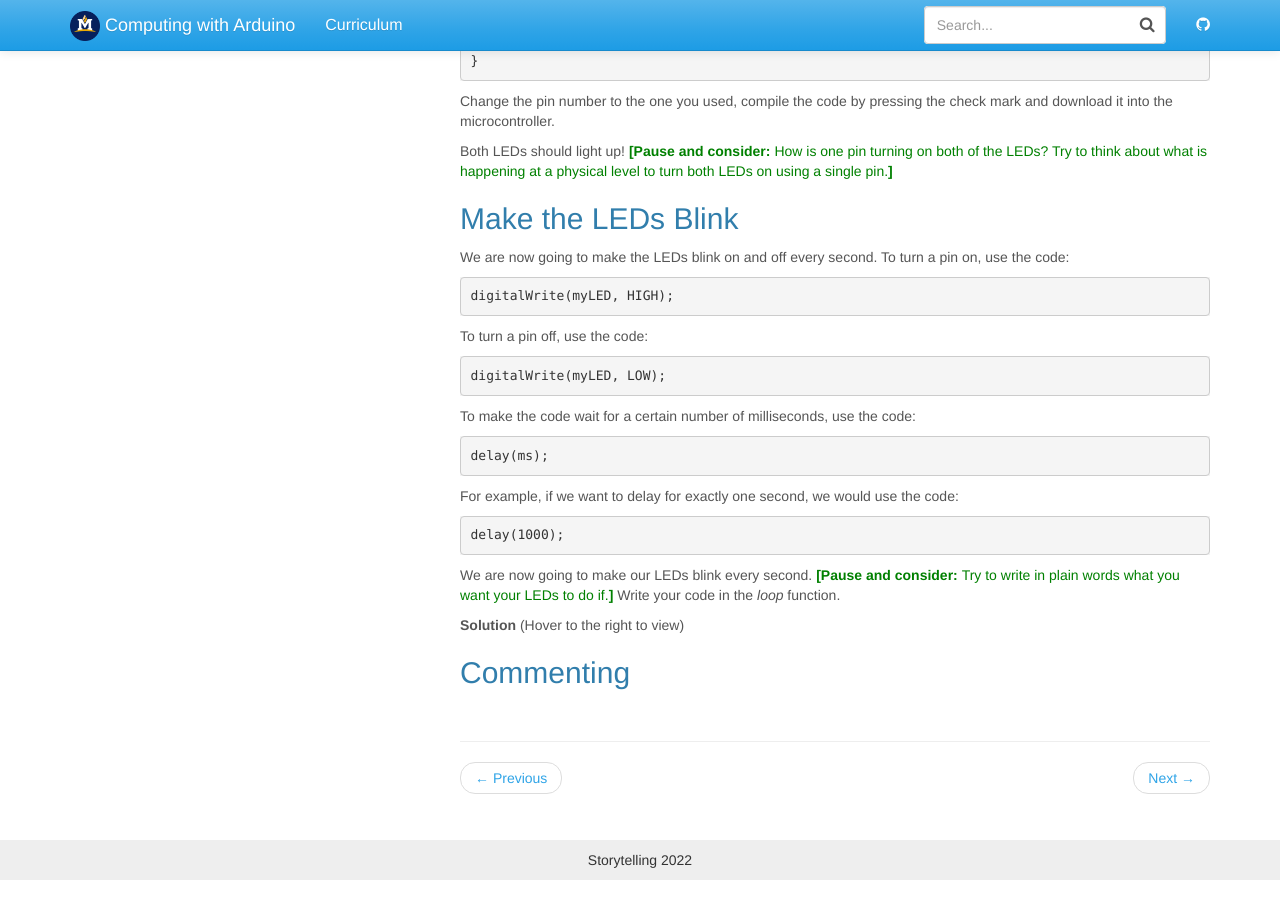
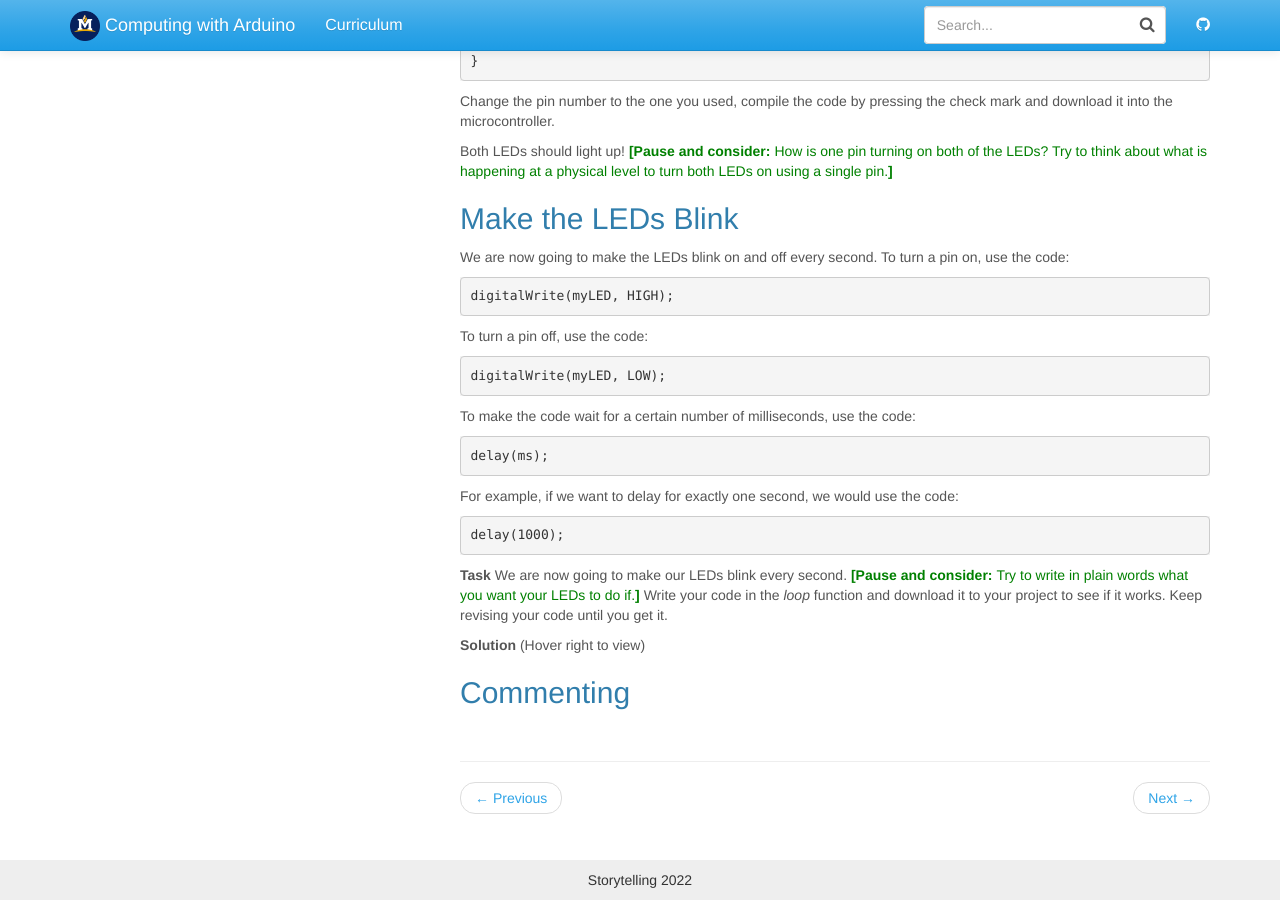
Before and after one commit to jake-chipps/friendometer, a Jekyll site: the page built from _docs/lessons/1-2.md, in a window 1280 px wide and 900 px high, scrolled down 2064 px. Built offline with Jekyll 4.4.1, drawn with Linux system fonts in a browser that asks for light colours.

Commit message:
Update 1-2.md

````diff
--- a/_docs/lessons/1-2.md
+++ b/_docs/lessons/1-2.md
@@ -82,9 +82,12 @@ For example, if we want to delay for exactly one second, we would use the code:
 delay(1000);
 ```
 
-We are now going to make our LEDs blink every second. <span class="think">Try to write in plain words what you want your LEDs to do if.</span> Write your code in the *loop* function.
+**Task** We are now going to make our LEDs blink every second. <span class="think">Try to write in plain words what you want your LEDs to do if.</span> Write your code in the *loop* function
+and download it to your project to see if it works. Keep revising your code until
+you get it.
 
-**Solution** (Hover to the right to view)
-<span class="solution">Turn LEDs on. Delay 1000. Turn LEDs off. Delay 1000.</span>
+**Solution** (Hover right to view) <span class="solution">Turn LEDs on. Delay 1000. Turn LEDs off. Delay 1000.</span>
+
+
 
 ## Commenting
````
